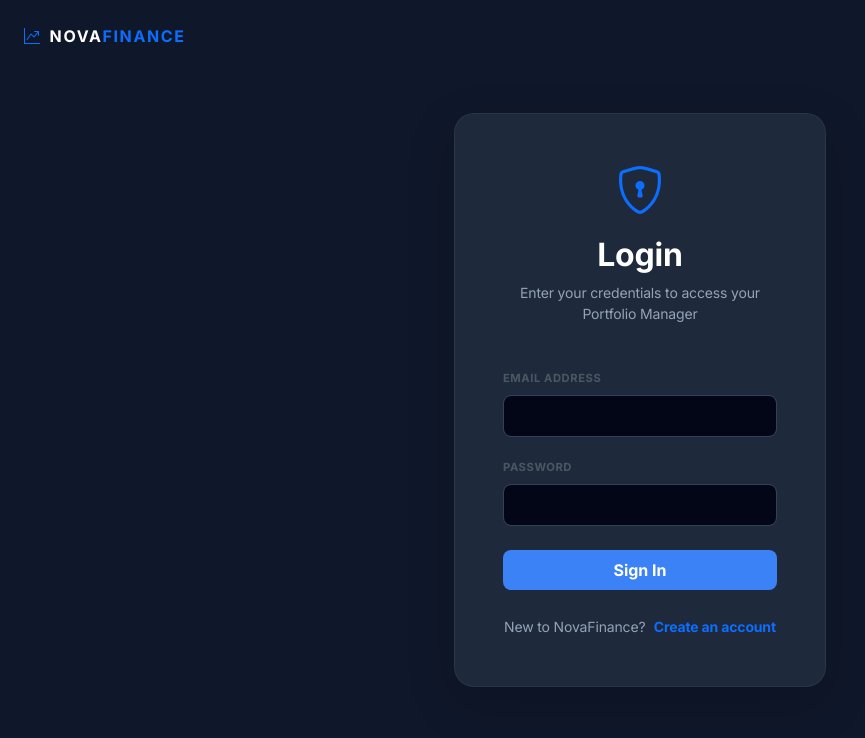
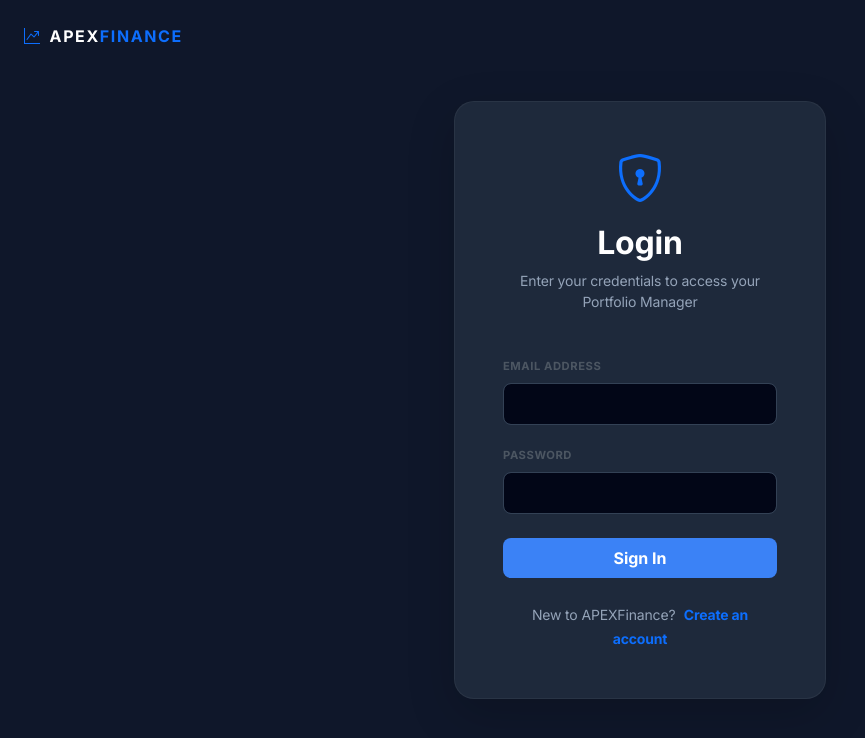
Before and after one commit to Adsrdh/APEX-Finance, a Flask app: page / in a window 1280 px wide. Shown: the top 738 px of the page, without its empty margins (0-865 px from the left). Run offline with Flask 3, Linux system fonts and the light colour scheme.

Commit message:
Changed name to Apex-Finance

```diff
--- a/templates/base.html
+++ b/templates/base.html
@@ -3,7 +3,7 @@
 <head>
     <meta charset="UTF-8">
     <meta name="viewport" content="width=device-width, initial-scale=1.0">
-    <title>NovaFinance | Terminal</title>
+    <title> APEX | Terminal</title>
     <link href="https://fonts.googleapis.com/css2?family=Inter:wght@300;400;600;700&display=swap" rel="stylesheet">
     <link href="https://cdn.jsdelivr.net/npm/bootstrap@5.3.3/dist/css/bootstrap.min.css" rel="stylesheet">
     <link rel="stylesheet" href="https://cdn.jsdelivr.net/npm/bootstrap-icons@1.11.3/font/bootstrap-icons.min.css">
@@ -18,7 +18,7 @@
         <nav id="sidebarMenu" class="col-md-3 col-lg-2 bg-surface border-end border-secondary border-opacity-10 p-3 shadow-lg">
             <div class="d-flex flex-column h-100">
                 <a class="navbar-brand fw-bold tracking-tight text-white mb-4 ps-2" href="/">
-                    <i class="bi bi-graph-up-arrow text-primary me-2"></i>NOVA<span class="text-primary">FINANCE</span>
+                    <i class="bi bi-graph-up-arrow text-primary me-2"></i>APEX<span class="text-primary">FINANCE</span>
                 </a>
 
                 <ul class="nav flex-column gap-2 mb-auto">
@@ -77,7 +77,7 @@
     {% else %}
     <div class="logo-container p-4">
         <a class="navbar-brand fw-bold tracking-tight text-white text-decoration-none" href="/">
-            <i class="bi bi-graph-up-arrow text-primary me-2"></i>NOVA<span class="text-primary">FINANCE</span>
+            <i class="bi bi-graph-up-arrow text-primary me-2"></i>APEX<span class="text-primary">FINANCE</span>
         </a>
     </div>
 
--- a/templates/login.html
+++ b/templates/login.html
@@ -22,7 +22,7 @@
             </form>
 
             <div class="text-center mt-4">
-                <span class="text-muted small">New to NovaFinance?</span>
+                <span class="text-muted small">New to APEXFinance?</span>
                 <a href="{{ url_for('signup') }}" class="text-primary small fw-bold text-decoration-none ms-1">Create an account</a>
             </div>
         </div>
--- a/templates/signup.html
+++ b/templates/signup.html
@@ -6,7 +6,7 @@
             <div class="text-center mb-4">
                 <i class="bi bi-person-plus text-success display-5"></i>
                 <h2 class="fw-bold mt-3 text-white">Sign Up</h2>
-                <p class="text-muted small">Establish your secure NovaFinance Portfolio</p>
+                <p class="text-muted small">Establish your secure APEXFinance Portfolio</p>
             </div>
 
             <form method="POST">
```
Also changed, not shown: utils.py (deleted, +0 -11 lines).
